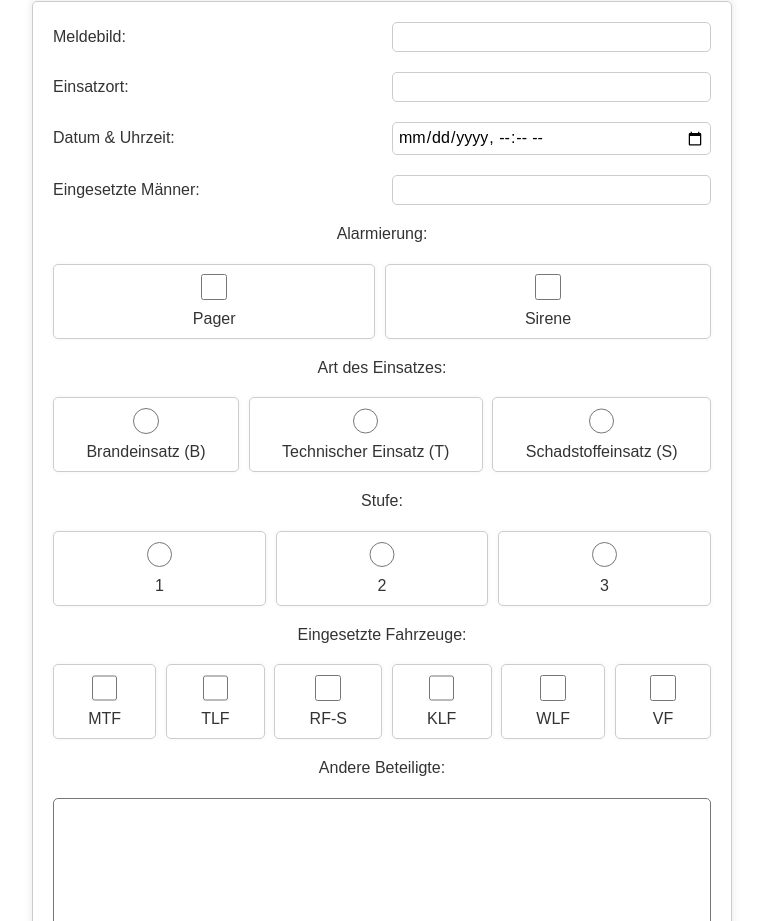
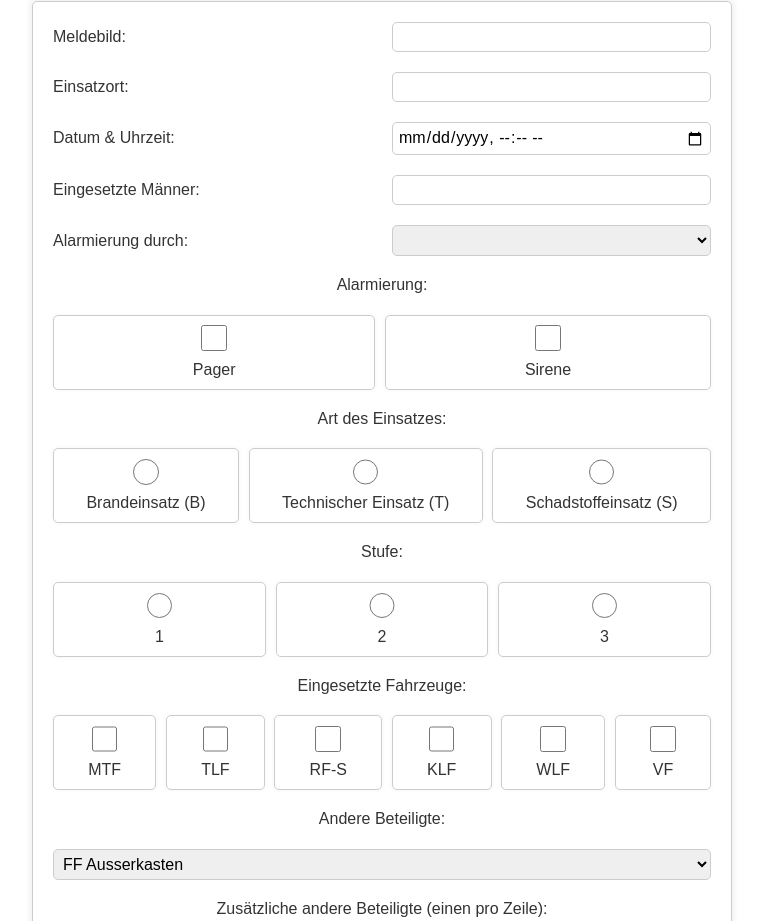
Before and after one commit to ThomasW2005/ff_generator_html, a plain HTML site: page index.html in a window 1280 px wide. Shown: the part 79-1000 px from the top of the page, without its empty margins (258-1021 px from the left). Drawn offline with nearby package versions, Linux system fonts and the light colour scheme.

Commit message:
temporary

```diff
--- a/index.html
+++ b/index.html
@@ -27,6 +27,13 @@
 
         <label for="total-crew">Eingesetzte Männer: </label>
         <input type="number" name="total-crew" id="total-crew">
+
+        <label for="alert-method">Alarmierung durch: </label>
+        <select id="alert-method" name="alert-method">
+            <option style="display:none"></option>
+            <option value="f-stp">Florian St. Pölten</option>
+            <option value="mobile">Mobil</option>
+        </select>
 
         <label for="alert-type" class="center">Alarmierung: </label>
         <div class="multi-space">
@@ -104,7 +111,15 @@
             </span>
         </div>
 
+        <!-- <label class="center" for="other-crew">Andere Beteiligte: </label>
+        <textarea name="other-crew" id="other-crew" cols="30" rows="10"></textarea> -->
+
         <label class="center" for="other-crew">Andere Beteiligte: </label>
+        <div id="other-crew-list">
+        </div>
+
+        <label class="center" for="other-crew">Zusätzliche andere Beteiligte (einen pro Zeile):
+        </label>
         <textarea name="other-crew" id="other-crew" cols="30" rows="10"></textarea>
 
         <label class="center" for="report">Einsatzbericht: </label>
--- a/script.js
+++ b/script.js
@@ -1,3 +1,54 @@
+let alert_type_images = {
+    'p': '<td> <img src="https://image.jimcdn.com/app/cms/image/transf/dimension=100x10000:format=png/path/s47c677f812c00ba1/image/i0b7521ebe95b9430/version/1470063035/image.png" alt="" /> </td>',
+    's': '<td> <img src="https://image.jimcdn.com/app/cms/image/transf/dimension=100x10000:format=png/path/s47c677f812c00ba1/image/i5946598134795bc9/version/1470069114/image.png" alt="" /> </td>'
+};
+
+let type_images = {
+    'b': '<img src="https://image.jimcdn.com/app/cms/image/transf/dimension=120x10000:format=png/path/s47c677f812c00ba1/image/i41ccc95d7b5bfbe6/version/1531755152/image.png" width="30" height="30" alt="" />',
+    't': '<img src="https://image.jimcdn.com/app/cms/image/transf/dimension=320x10000:format=png/path/s47c677f812c00ba1/image/i26273cd4d48cb25f/version/1531755148/image.png" width="30" height="30" alt="" />',
+    's': '<img src="https://image.jimcdn.com/app/cms/image/transf/dimension=278x10000:format=gif/path/s47c677f812c00ba1/image/i398e35b7bba28a00/version/1531755156/image.gif" width="30" height="30" alt="" />'
+};
+
+let vehicle_images = {
+    'tlf': '<td> <a href="http://www.ff-boeheimkirchen.at/%C3%BCber-uns/fuhrpark/tlf-a/"><img src= "https://image.jimcdn.com/app/cms/image/transf/dimension=118x10000:format=png/path/s47c677f812c00ba1/image/i65e49bdd863c0ab8/version/1446024823/image.png" alt="" /></a> </td>',
+    'rf-s': '<td> <a href="http://www.ff-boeheimkirchen.at/%C3%BCber-uns/fuhrpark/rf-s/"><img src= "https://image.jimcdn.com/app/cms/image/transf/dimension=125x10000:format=png/path/s47c677f812c00ba1/image/i02b8c065ba22cf22/version/1446024826/image.png" alt="" /></a> </td>',
+    'mtf': '<td> <a href="https://www.ff-boeheimkirchen.at/%C3%BCber-uns/fuhrpark/mtf/"><img src= "https://image.jimcdn.com/app/cms/image/transf/dimension=110x10000:format=jpg/path/s47c677f812c00ba1/image/i2a56691932c87b5c/version/1502553907/image.jpg" alt="" /></a> </td>',
+    'vf': '<td> <a href="http://www.ff-boeheimkirchen.at/%C3%BCber-uns/fuhrpark/vf/"><img src= "https://image.jimcdn.com/app/cms/image/transf/dimension=105x10000:format=png/path/s47c677f812c00ba1/image/i2ad687b46b32d5a8/version/1446024814/image.png" alt="" /></a> </td>',
+    'klf': '<td> <a href="http://www.ff-boeheimkirchen.at/%C3%BCber-uns/fuhrpark/klf/"><img src= "https://image.jimcdn.com/app/cms/image/transf/dimension=95x10000:format=png/path/s47c677f812c00ba1/image/ia8690be94128764c/version/1446024810/image.png" alt="" /></a> </td>',
+    'wlf': '<td> <a href="http://www.ff-boeheimkirchen.at/%C3%BCber-uns/fuhrpark/wlf/"><img src= "https://image.jimcdn.com/app/cms/image/transf/dimension=118x10000:format=png/path/s47c677f812c00ba1/image/ic63cc508067c7c9b/version/1683354764/image.png" alt="" /></a> </td>'
+};
+
+let additional_crew = {
+    "Feuerwehren": {
+        "ausserkasten": {
+            "name": "FF Ausserkasten",
+            "link": "https://www.ff-ausserkasten.at/"
+        },
+        "mechters": {
+            "name": "FF Mechters",
+        },
+    },
+    "BOS": {
+        "rettung": {
+            "name": "Rettung",
+        },
+        "notarzt": {
+            "name": "Notarzt",
+        },
+        "polizei": {
+            "name": "Polizei",
+            "link": "https://www.polizei.gv.at/noe/start.aspx"
+        },
+    },
+    "Andere": {
+        "presse": {
+            "name": "NÖN",
+            "link": "https://www.noen.at/"
+        },
+
+    }
+};
+
 document.querySelector('#main-form').addEventListener('submit', function (e) {
     e.preventDefault();
 
@@ -20,29 +71,11 @@ document.querySelector('#main-form').addEventListener('submit', function (e) {
         vehicles.push(checkbox.value);
     });
 
-    let other_crew = document.querySelector('#other-crew').value;
     let report = document.querySelector('#report').value;
 
-    // presets
-    let alert_type_images = {
-        'p': '<td> <img src="https://image.jimcdn.com/app/cms/image/transf/dimension=100x10000:format=png/path/s47c677f812c00ba1/image/i0b7521ebe95b9430/version/1470063035/image.png" alt="" /> </td>',
-        's': '<td> <img src="https://image.jimcdn.com/app/cms/image/transf/dimension=100x10000:format=png/path/s47c677f812c00ba1/image/i5946598134795bc9/version/1470069114/image.png" alt="" /> </td>'
-    };
+    let other_crew_presets = document.querySelectorAll('div>select');
+    let other_crew = document.querySelector('#other-crew').value;
 
-    let type_images = {
-        'b': '<img src="https://image.jimcdn.com/app/cms/image/transf/dimension=120x10000:format=png/path/s47c677f812c00ba1/image/i41ccc95d7b5bfbe6/version/1531755152/image.png" width="30" height="30" alt="" />',
-        't': '<img src="https://image.jimcdn.com/app/cms/image/transf/dimension=320x10000:format=png/path/s47c677f812c00ba1/image/i26273cd4d48cb25f/version/1531755148/image.png" width="30" height="30" alt="" />',
-        's': '<img src="https://image.jimcdn.com/app/cms/image/transf/dimension=278x10000:format=gif/path/s47c677f812c00ba1/image/i398e35b7bba28a00/version/1531755156/image.gif" width="30" height="30" alt="" />'
-    };
-
-    let vehicle_images = {
-        'tlf': '<td> <a href="http://www.ff-boeheimkirchen.at/%C3%BCber-uns/fuhrpark/tlf-a/"><img src= "https://image.jimcdn.com/app/cms/image/transf/dimension=118x10000:format=png/path/s47c677f812c00ba1/image/i65e49bdd863c0ab8/version/1446024823/image.png" alt="" /></a> </td>',
-        'rf-s': '<td> <a href="http://www.ff-boeheimkirchen.at/%C3%BCber-uns/fuhrpark/rf-s/"><img src= "https://image.jimcdn.com/app/cms/image/transf/dimension=125x10000:format=png/path/s47c677f812c00ba1/image/i02b8c065ba22cf22/version/1446024826/image.png" alt="" /></a> </td>',
-        'mtf': '<td> <a href="https://www.ff-boeheimkirchen.at/%C3%BCber-uns/fuhrpark/mtf/"><img src= "https://image.jimcdn.com/app/cms/image/transf/dimension=110x10000:format=jpg/path/s47c677f812c00ba1/image/i2a56691932c87b5c/version/1502553907/image.jpg" alt="" /></a> </td>',
-        'vf': '<td> <a href="http://www.ff-boeheimkirchen.at/%C3%BCber-uns/fuhrpark/vf/"><img src= "https://image.jimcdn.com/app/cms/image/transf/dimension=105x10000:format=png/path/s47c677f812c00ba1/image/i2ad687b46b32d5a8/version/1446024814/image.png" alt="" /></a> </td>',
-        'klf': '<td> <a href="http://www.ff-boeheimkirchen.at/%C3%BCber-uns/fuhrpark/klf/"><img src= "https://image.jimcdn.com/app/cms/image/transf/dimension=95x10000:format=png/path/s47c677f812c00ba1/image/ia8690be94128764c/version/1446024810/image.png" alt="" /></a> </td>',
-        'wlf': '<td> <a href="http://www.ff-boeheimkirchen.at/%C3%BCber-uns/fuhrpark/wlf/"><img src= "https://image.jimcdn.com/app/cms/image/transf/dimension=118x10000:format=png/path/s47c677f812c00ba1/image/ic63cc508067c7c9b/version/1683354764/image.png" alt="" /></a> </td>'
-    };
 
     //get date in this form: ddmmyyyy
     let date_short = `${date.getDate().toString().padStart(2, '0')}${(date.getMonth() + 1).toString().padStart(2, '0')}${date.getFullYear()}`;
@@ -167,16 +200,34 @@ document.querySelector('#main-form').addEventListener('submit', function (e) {
                             <font size="+1">FF Böheimkirchen - Markt (${vehicles.length} Fahrzeug${vehicles.length == 1 ? '' : 'e'} + ${total_crew} Mann ‑ inkl. Bereitschaft)</font>
                         </li>
                         ${other_crew.split('\n').map((other_crew_member) => { return `<li><font size="+1">${other_crew_member}</font></li>`; }).join("")}
-                    </ul>
-                </td>
+                        ${other_crew_presets.forEach((preset) => {
+            let val = preset.value;
+            if (val == "") { return; }
+
+            for (types in additional_crew) {
+                for (participant in additional_crew[types]) {
+                    if (participant == val) {
+
+                        if (additional_crew[types][val].hasOwnProperty('link')) {
+                            return `<li><font size="+1"><a href="${additional_crew[types][val].link}">${additional_crew[types][val].name}</a></font></li>`;
+                        } else {
+                            return `<li><font size="+1">${additional_crew[types][val].name}</font></li>`;
+                        }
+                    }
+                }
+            }
+
+        })}
+                    </ul >
+                </td >
                 <td>
                 </td>
-            </tr>
-        </table>
-    </div>`;
+            </tr >
+        </table >
+    </div > `;
     } else {
         // generate the homepage snippet
-        report_html = `<tr border="0" cellpadding="0">
+        report_html = `< tr border = "0" cellpadding = "0" >
     <td valign="middle" align="left">
         ${type_images[type]}
     </td>
@@ -189,7 +240,7 @@ document.querySelector('#main-form').addEventListener('submit', function (e) {
     <td valign="middle">
         ${location}
     </td>
-</tr>`;
+</tr > `;
     }
 
     let output_element = document.querySelector('#output')
@@ -241,7 +292,7 @@ document.querySelectorAll('.multi-space>span').forEach(span => {
 
 // only show the level 4 when type is Brandeinsatz
 document.querySelectorAll('input[name="type"]').forEach(input => {
-    input.addEventListener('change', function (e) {
+    input.addEventListener('change', e => {
         if (e.target.value == "b") {
             document.querySelector('#level-4-span').style.display = "flex";
         } else {
@@ -249,3 +300,33 @@ document.querySelectorAll('input[name="type"]').forEach(input => {
         }
     });
 });
+
+let select_element = document.createElement('select');
+select_element.name = "other-crew-selectable";
+select_element.innerHTML = `< option value = "" ></option > `;
+for (let group in additional_crew) {
+    let optgroup = document.createElement('optgroup');
+    optgroup.label = group;
+    for (let crew in additional_crew[group]) {
+        let option = document.createElement('option');
+        option.value = crew;
+        option.innerText = additional_crew[group][crew].name;
+        optgroup.appendChild(option);
+    }
+    select_element.appendChild(optgroup);
+}
+
+let main_selector = document.querySelector('#other-crew-list');
+
+main_selector.appendChild(select_element);
+
+main_selector.addEventListener('change', e => {
+    if (e.target.value == "") {
+        if (document.querySelectorAll('#other-crew-list>select').length > 1) {
+            e.target.remove();
+        }
+        return;
+    }
+    let new_other_crew_list = main_selector.firstElementChild.cloneNode(true);
+    main_selector.appendChild(new_other_crew_list);
+});
--- a/style.scss
+++ b/style.scss
@@ -52,6 +52,7 @@ form {
 }
 
 input,
+select,
 .multi-space>span {
     width: 100%;
     padding: 5px;
@@ -148,7 +149,8 @@ output {
     position: relative;
 }
 
-#level-4-span {
+#level-4-span,
+.hidden {
     display: none;
 }
 
@@ -157,7 +159,7 @@ textarea {
     grid-column: 1 / 3;
     resize: vertical;
     border-radius: $border-radius;
-
+    border: 1px solid #ccc;
 }
 
 footer {
@@ -174,3 +176,13 @@ footer>a>img {
     aspect-ratio: 1/1;
     margin: 0.3rem 1rem;
 }
+
+#other-crew-list {
+    display: flex;
+    flex-direction: column;
+    gap: 0.6rem;
+    // align-items: flex-start;
+    height: 100%;
+    grid-column: 1 / 3;
+    width: 100%;
+}
```
Also changed, not shown: style.css, 1 other file.
